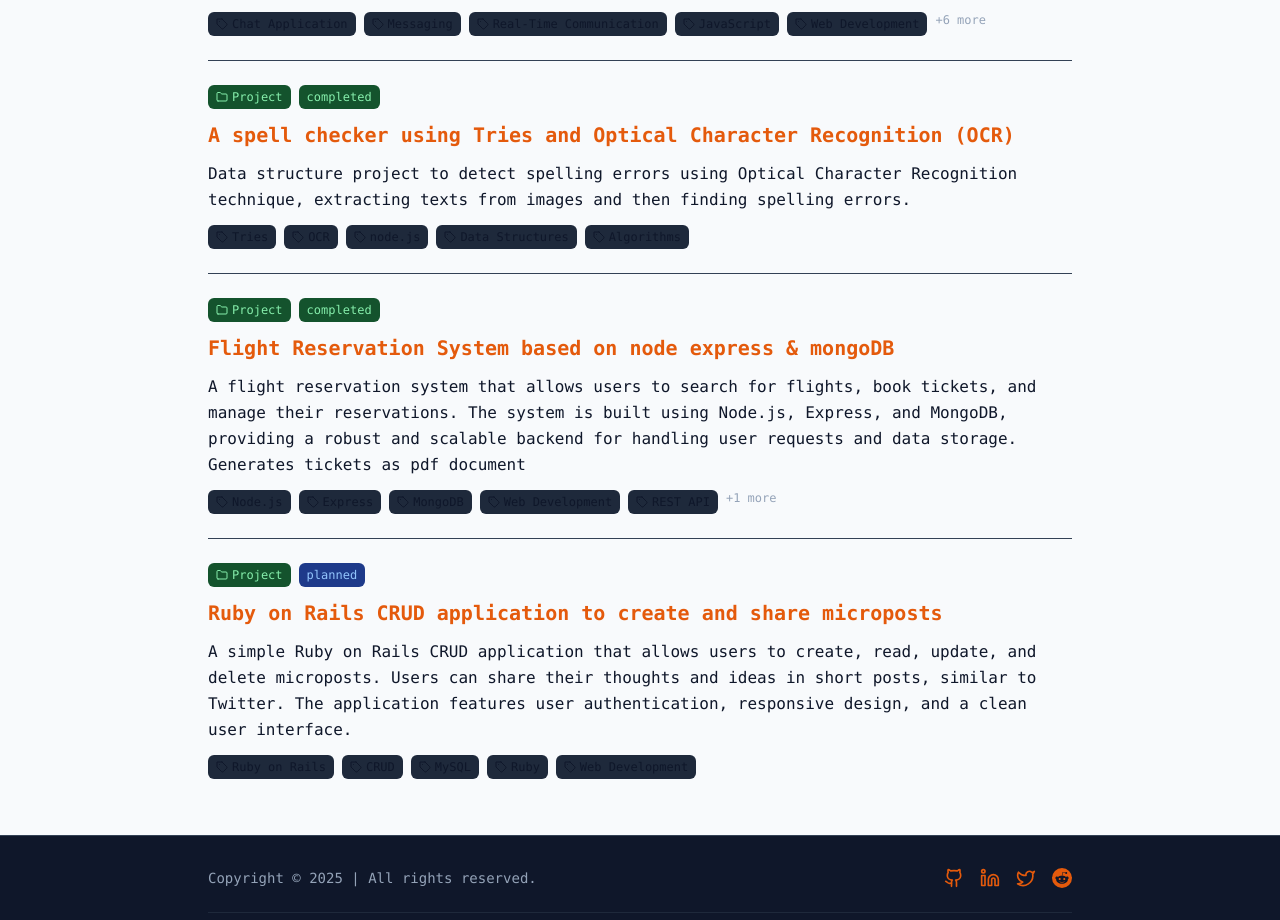
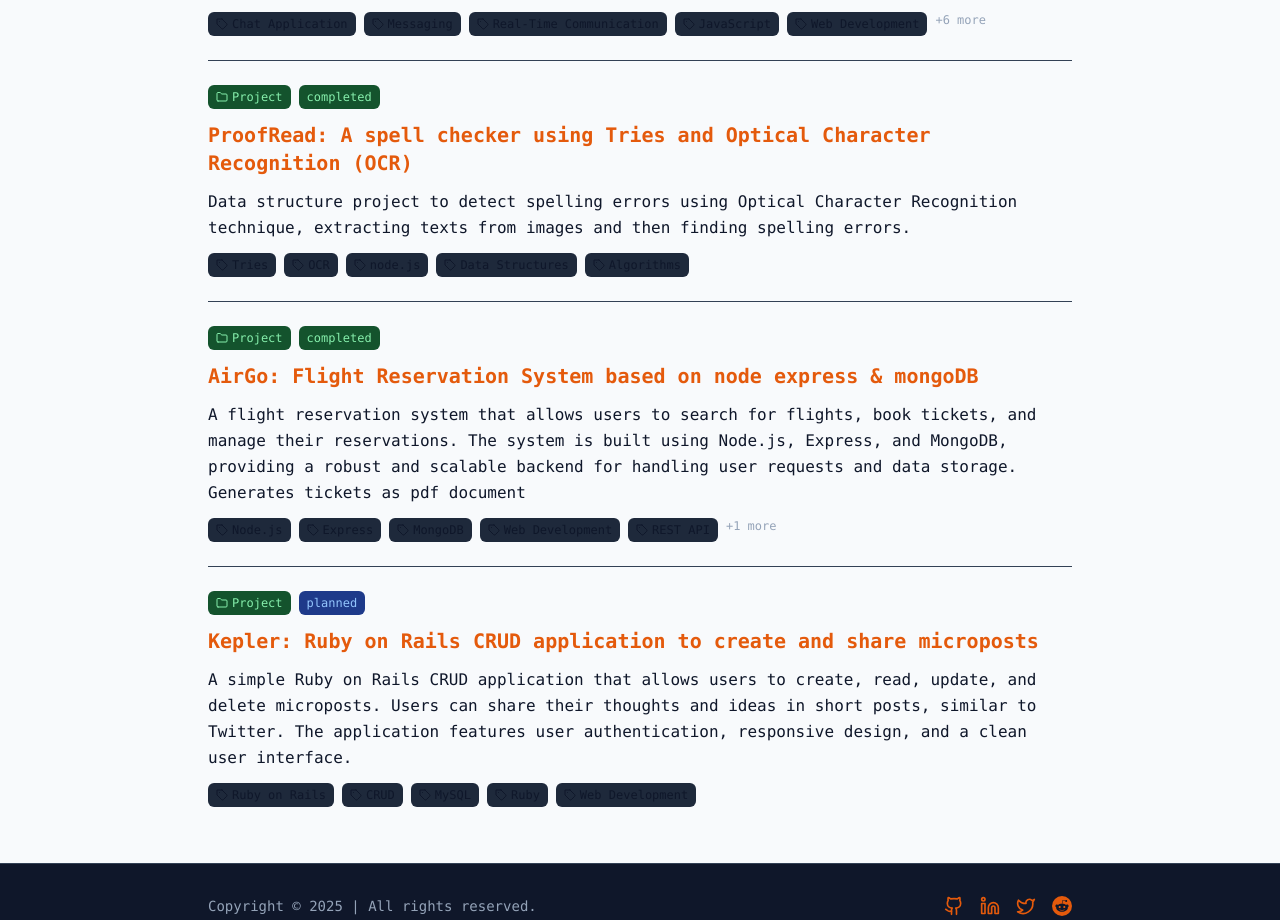
Before and after one commit to abhinvv1/blog, a Next.js app: page /search in a window 1280 px wide. Shown: the part 2680-3600 px from the top of the page. Built offline with nearby package versions, Linux system fonts and the light colour scheme.

Commit message:
update project name

```diff
--- a/content/projects/projects-data.ts
+++ b/content/projects/projects-data.ts
@@ -129,7 +129,7 @@ export const projects: Project[] = [
   {
     id: "proofread",
     title:
-      "A spell checker using Tries and Optical Character Recognition (OCR)",
+      "ProofRead: A spell checker using Tries and Optical Character Recognition (OCR)",
     description:
       "Data structure project to detect spelling errors using Optical Character Recognition technique, extracting texts from images and then finding spelling errors.",
     url: "https://github.com/pixelcaliber/ProofRead",
@@ -140,7 +140,7 @@ export const projects: Project[] = [
   },
   {
     id: "airgo",
-    title: "Flight Reservation System based on node express & mongoDB",
+    title: "AirGo: Flight Reservation System based on node express & mongoDB",
     description:
       "A flight reservation system that allows users to search for flights, book tickets, and manage their reservations. The system is built using Node.js, Express, and MongoDB, providing a robust and scalable backend for handling user requests and data storage. Generates tickets as pdf document",
     url: "https://airgoworld.onrender.com",
@@ -151,7 +151,7 @@ export const projects: Project[] = [
   },
   {
     id: "kepler",
-    title: "Ruby on Rails CRUD application to create and share microposts",
+    title: "Kepler: Ruby on Rails CRUD application to create and share microposts",
     description:
       "A simple Ruby on Rails CRUD application that allows users to create, read, update, and delete microposts. Users can share their thoughts and ideas in short posts, similar to Twitter. The application features user authentication, responsive design, and a clean user interface.",
     url: "https://github.com/abhinvv1/kepler",
```
